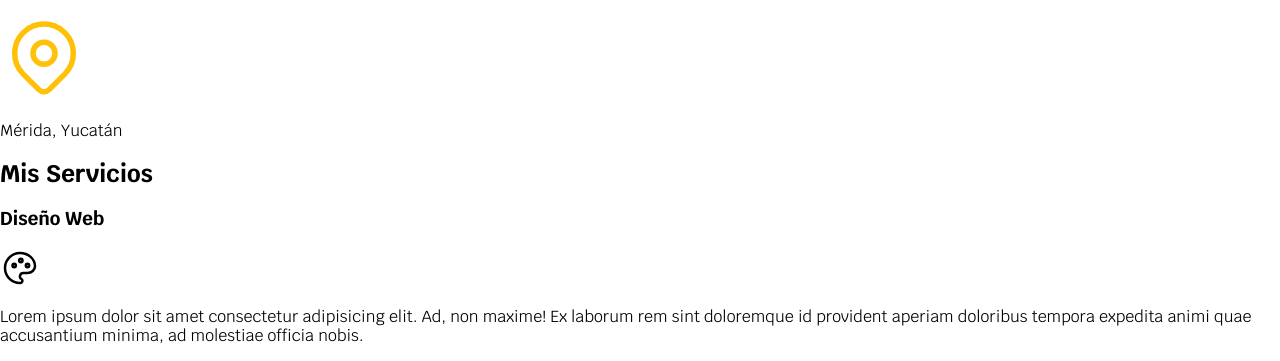
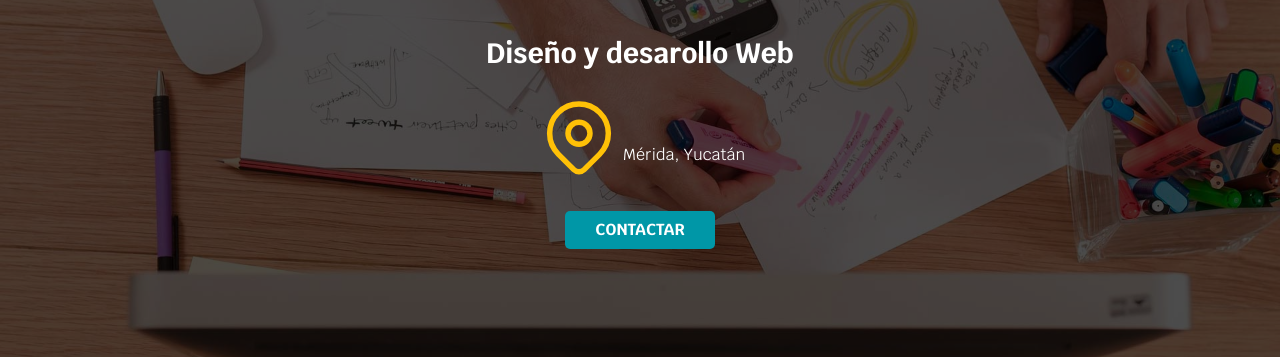
Before and after one commit to AtypicalVz/Developer-Website, a plain HTML site: page index.html in a window 1280 px wide. Shown: the part 231-592 px from the top of the page. Drawn offline with Linux system fonts and the light colour scheme.

Commit message:
Update boton

```diff
--- a/index.html
+++ b/index.html
@@ -27,18 +27,25 @@
         </nav>
     </div>
 
-    <section>
-        <h2 class="titulo">Diseño y desarollo Web</h2>
+    <section class="hero">
+        <div class="contenedor-hero">
+        <h2>Diseño y desarollo Web</h2>
+        <div class="ubicacion">
         <svg xmlns="http://www.w3.org/2000/svg" class="icon icon-tabler icon-tabler-map-pin" width="88" height="88" viewBox="0 0 24 24" stroke-width="1.5" stroke="#FFC107" fill="none" stroke-linecap="round" stroke-linejoin="round">
             <path stroke="none" d="M0 0h24v24H0z" fill="none"/>
             <path d="M9 11a3 3 0 1 0 6 0a3 3 0 0 0 -6 0" />
             <path d="M17.657 16.657l-4.243 4.243a2 2 0 0 1 -2.827 0l-4.244 -4.243a8 8 0 1 1 11.314 0z" />
           </svg>
+          <p>Mérida, Yucatán</p>
+        </div> <!-- div ubicacion -->
+        <a class= "boton" href="#">Contactar</a>
+        </div> <!-- contenedor-hero -->
+
+
+
+    <main>
 
     </section>
-
-    <main>
-        <p>Mérida, Yucatán</p>
 
         <h2>Mis Servicios</h2>
 
@@ -153,7 +160,7 @@
     </form>
 
     <footer>
-        <p>Todos los derechos reservados ©. Denni Cen Developer</p>
+        <p>Todos los derechos reservados ©. Fernando Varguez Developer</p>
     </footer>
 
 
--- a/main/main.css
+++ b/main/main.css
@@ -8,15 +8,27 @@
 
 html{
     font-size: 62.5%;
-
+    box-sizing: border-box;
+}
+*, *:before, *:after{
+    box-sizing: inherit;
 }
 body{
     font-size: 16px;
     font-family: 'Krub', sans-serif;
 }
-.titulo{
+/*tipografía*/
+h1{
+    font-size: 3.8rem;
+}
+h2{
+    font-size: 2.8rem;
+}
+h3{
+    font-size: 1.8rem;
+}
+h1, h2, h3{
     text-align: center;
-    font-size: 3.8rem;
 }
 .titulo span{
     font-size: 2rem;
@@ -52,3 +64,53 @@ body{
 
     }
 }
+.hero{
+    background-image: url(../img/hero.jpg); /* Path: main/img/hero.jpg */
+    background-repeat: no-repeat;/* Para evitar que se repita la imagen */
+    background-size: cover; /* Para que la imagen se ajuste al tamaño del contenedor */
+    height: 450px;
+    position: relative; /* El padre debe ser relative*/
+}
+.contenedor-hero{
+    position: absolute; /* El hijo debe ser absolute*/
+    background-color: rgba(0,0,0,.7); /* 70% de opacidad */
+    width: 100%;
+    height: 100%;
+/* Alinear vertical y horizontalmente */
+    display: flex;
+    flex-direction: column;
+    justify-content: center;
+    align-items: center;
+}
+.contenedor-hero h2, .contenedor-hero p{
+    color: var(--white);
+
+}
+.ubicacion{
+    display: flex; /* Para que los elementos se alineen en una sola línea */
+    align-items: flex-end; /* Para que los elementos se alineen en la parte inferior */
+}
+.boton{
+    background-color: var(--secundary); /* Color de fondo */
+    color: var(--white); /* Color de texto */
+    text-decoration: none; /* Quitar subrayado */
+    padding: 1rem 3rem; /* 1rem arriba y abajo, 3rem izquierda y derecha */
+    border-radius: .5rem; /* Redondear esquinas */
+    margin-top: 3rem; /* Margen superior */
+    font-weight: bold; /* Negrita */
+    text-transform: uppercase; /* Mayúsculas */
+    text-align: center; /* Alinear texto */
+    width: 90%; /* Ancho */
+}
+.boton:hover{
+    background-color: var(--primary); /* Color de fondo */
+    color: var(--dark); /* Color de texto */
+}
+
+
+@media (min-width: 768px)
+{
+    .boton{
+        width: auto;
+    }
+}
```
